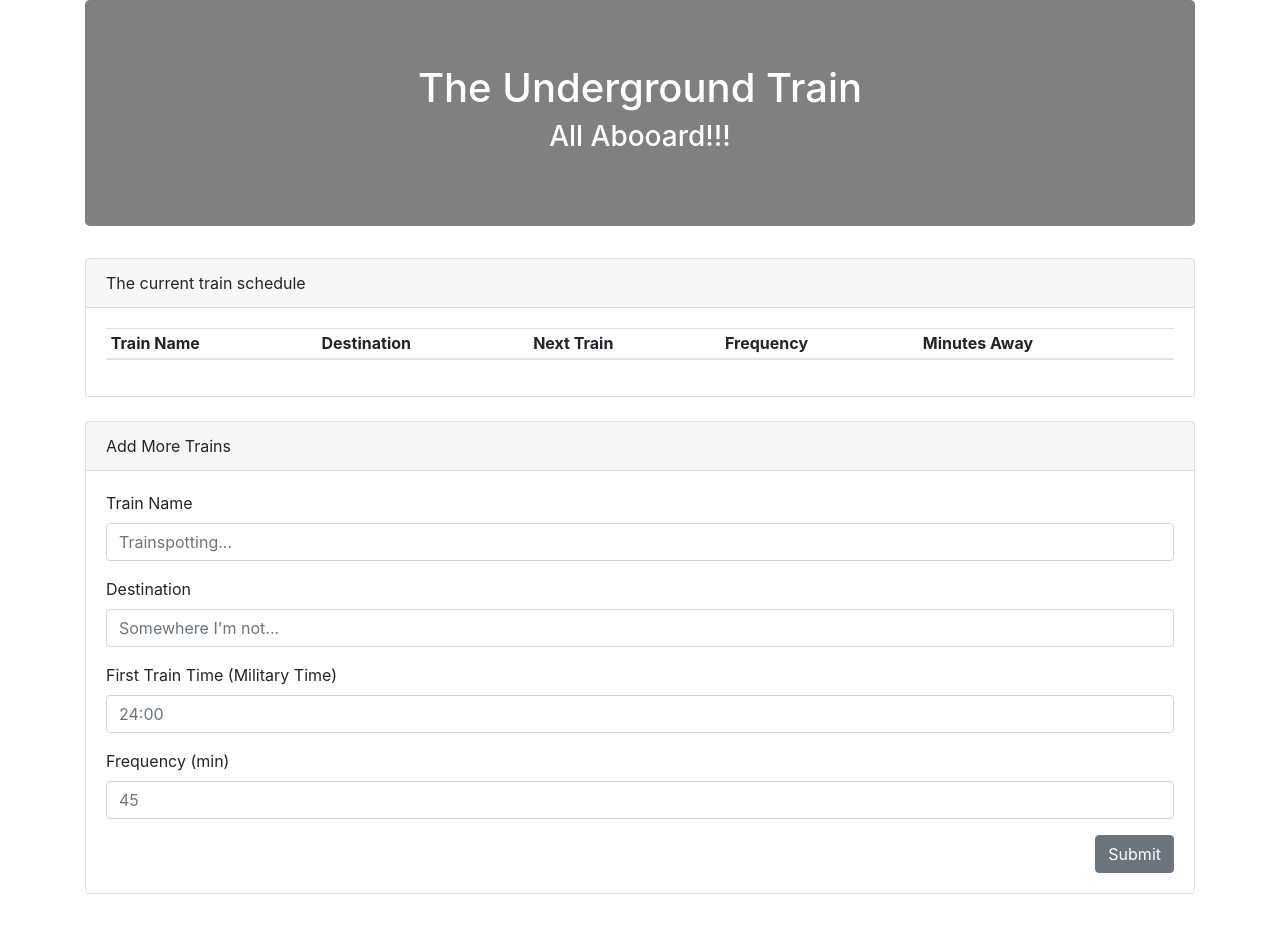
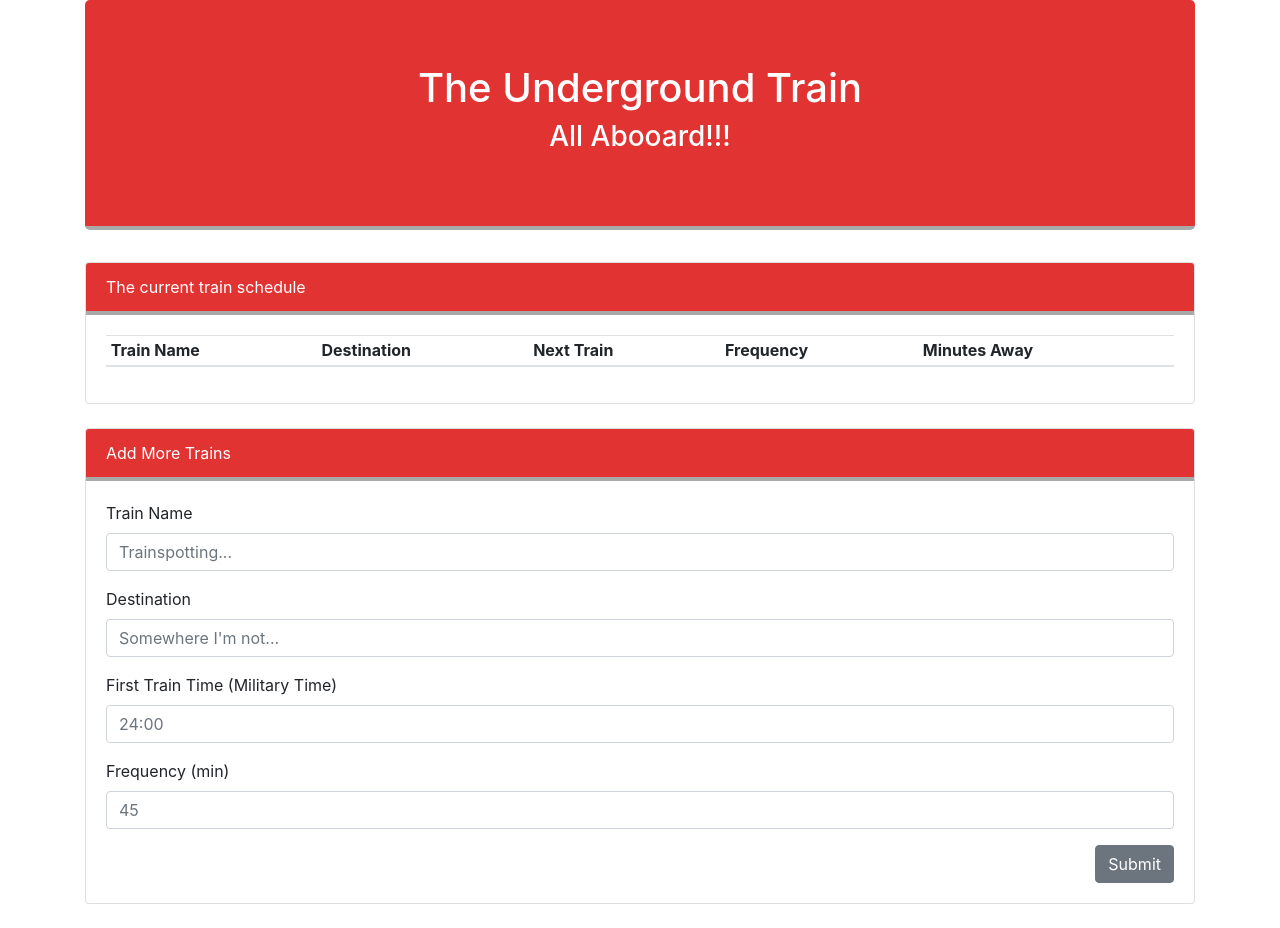
Before and after one commit to SantiagoTZ8899/TrainSchedules, a plain HTML site: page index.html in a window 1280 px wide. Drawn offline with nearby package versions, Linux system fonts and the light colour scheme; no server answers.

Commit message:
adding some css to jumbotron and headers

```diff
--- a/assets/style.css
+++ b/assets/style.css
@@ -0,0 +1,17 @@
+#body {
+    /* background-color: rgb(255, 255, 255); */
+    background-image: url("../images/trainbg.jpeg");
+}
+
+.jumbotron {
+    background-color: rgba(221, 15, 15, 0.849);
+    color: rgb(255, 255, 255);
+    border-bottom: solid 4px;
+    border-color: darkgrey;
+}
+.card-header {
+    background-color: rgba(221, 15, 15, 0.849);
+    color: rgb(255, 255, 255);
+    border-bottom: solid 4px;
+    border-color: darkgrey;
+}
--- a/index.html
+++ b/index.html
@@ -9,11 +9,11 @@
     <link rel="stylesheet" href="assets/style.css">
 
 </head>
-<body>
+<body id="mainbody">
 <!-- train title box -->
     <div class="container">
 
-        <div class="jumbotron" style="background-color: grey; color: white;">
+        <div class="jumbotron">
             <h1 class="text-center">The Underground Train</h1>
             <h3 class="text-center">All Abooard!!!</h3>
         </div>
```
Also changed, not shown: assets/images/trainbg.jpeg (added).
